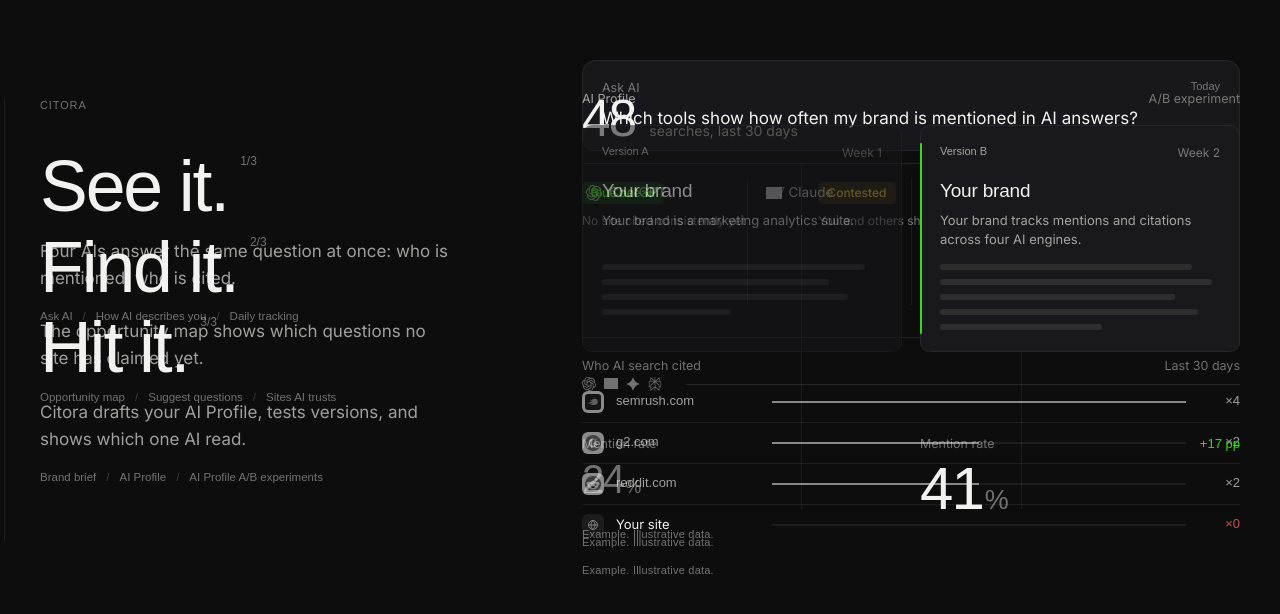
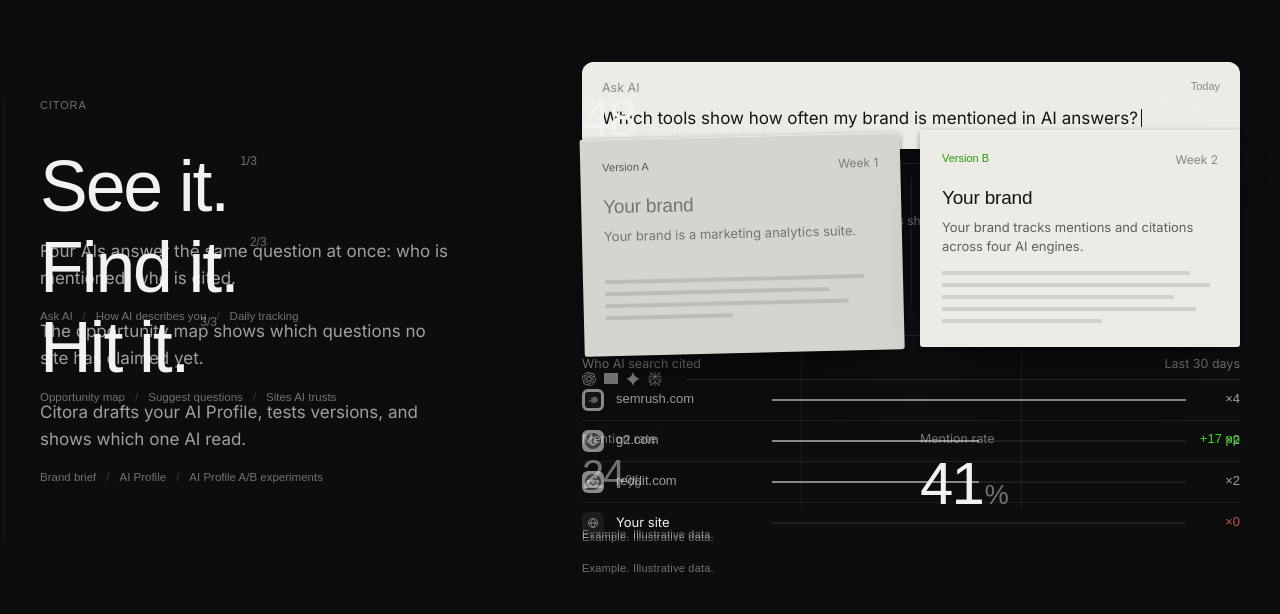
Before and after one commit to richhomiequan93/WazcherAI-V2, a Next.js app: page / in a window 1280 px wide. Shown: the part 2156-2770 px from the top of the page. Built offline with nearby package versions, Linux system fonts and the light colour scheme; grey boxes are pictures that could not be loaded; a web font is replaced by a local one.

Commit message:
Product shots as light paper objects: Ask AI field, AI Profile sheets, ad strategy window

```diff
--- a/src/app/globals.css
+++ b/src/app/globals.css
@@ -2540,3 +2540,98 @@
     padding: 0;
   }
 }
+
+/* ---------- product shots as light paper objects ----------
+   The page stays dark; the three product surfaces (Ask AI field, AI Profile sheets, ad strategy
+   window) are warm paper with ink type, so they read as real objects instead of grey dark boxes.
+   Re-scoping the text and hairline tokens lets every inner rule follow without rewrites. */
+.ask-q,
+.pf-sheet,
+.adwin {
+  --text: #151513;
+  --text-2: rgba(21, 21, 19, 0.66);
+  --text-3: rgba(21, 21, 19, 0.46);
+  --hair: rgba(21, 21, 19, 0.09);
+  --hair-2: rgba(21, 21, 19, 0.14);
+  --line: rgba(21, 21, 19, 0.09);
+  --line-2: rgba(21, 21, 19, 0.14);
+  --green: #1f9a0c;
+  color: var(--text);
+  background: #ecebe5;
+  border: 0;
+  box-shadow:
+    0 1px 0 rgba(255, 255, 255, 0.6) inset,
+    0 30px 60px -30px rgba(0, 0, 0, 0.7),
+    0 2px 6px rgba(0, 0, 0, 0.35);
+}
+
+/* Ask AI: a real input field, with a caret after the question */
+.ask-q {
+  border-radius: 12px;
+  padding: 16px 20px 18px;
+}
+.ask-text::after {
+  content: '';
+  display: inline-block;
+  width: 1.5px;
+  height: 1.05em;
+  margin-left: 3px;
+  vertical-align: -0.16em;
+  background: var(--text);
+}
+
+/* AI Profile: two printed sheets. A sits behind, set down slightly askew; B is the live one. */
+.pf-sheet {
+  border-radius: 3px;
+  padding: 20px 22px 24px;
+}
+.pf-a {
+  opacity: 1;
+  background: #d6d4cd;
+  transform: rotate(-1.4deg) translateY(6px);
+  filter: saturate(0.8);
+}
+.pf-a .pf-name,
+.pf-a .pf-line {
+  color: rgba(21, 21, 19, 0.5);
+}
+.pf-b::before {
+  content: none;
+}
+.pf-b .pf-k {
+  color: var(--green);
+}
+.pf-bars {
+  gap: 8px;
+}
+.pf-bars i {
+  height: 4px;
+  border-radius: 0;
+  background: rgba(21, 21, 19, 0.12);
+}
+
+/* Ad strategy window: a light app window; the dark page frames it */
+.adwin {
+  border-radius: 10px;
+  overflow: hidden;
+}
+.adwin-bar {
+  background: #e2e1da;
+}
+.adwin-bar .dots i {
+  background: rgba(21, 21, 19, 0.16);
+}
+.adwin-tabs li.on {
+  background: #ecebe5;
+  color: var(--text);
+  box-shadow: 0 1px 2px rgba(0, 0, 0, 0.08);
+}
+.adwin-bars .b-rival {
+  background: rgba(21, 21, 19, 0.2);
+}
+.adwin .adwin-engine {
+  color: rgba(21, 21, 19, 0.86);
+}
+.adwin .lg-rival {
+  background: rgba(21, 21, 19, 0.28);
+}
```
